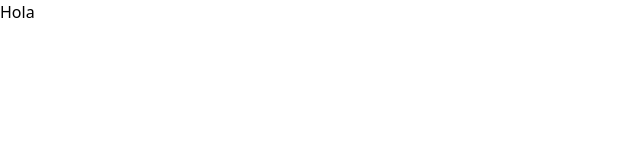
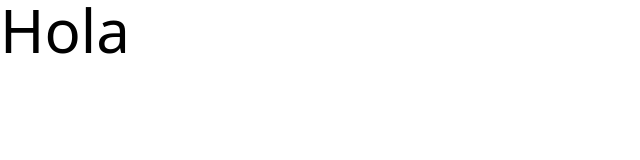
Before and after one commit to joshuacba08/Boilerplate-TailwindCSS-JS-Vanilla, a website: page src/index.html in a window 1280 px wide. Shown: the whole page, without its empty margins (0-640 px from the left). Drawn offline with Linux system fonts and the light colour scheme.

Commit message:
Creación de scripts y readme

```diff
--- a/package.json
+++ b/package.json
@@ -4,7 +4,7 @@
   "description": "Curso para usar TailwindCss",
   "main": "index.js",
   "scripts": {
-    "test": "echo \"Error: no test specified\" && exit 1"
+    "compile:tailwind":"npx tailwindcss -i ./src/css/styles.css -o ./dist/output.css --watch"
   },
   "author": "Josue Oroya",
   "license": "ISC",
--- a/src/index.html
+++ b/src/index.html
@@ -9,6 +9,6 @@
     <title>Document</title>
 </head>
 <body>
-    <h1>Hola</h1>
+    <h1 class="text-6xl">Hola</h1>
 </body>
 </html>
```
Also changed, not shown: README.md (added), dist/output.css.
